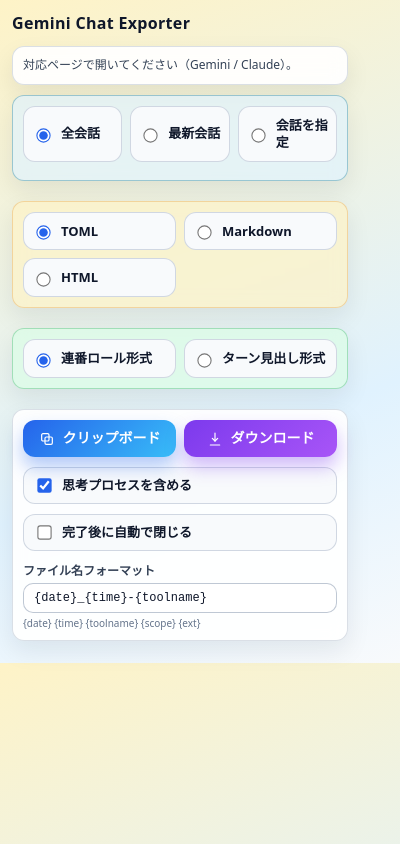
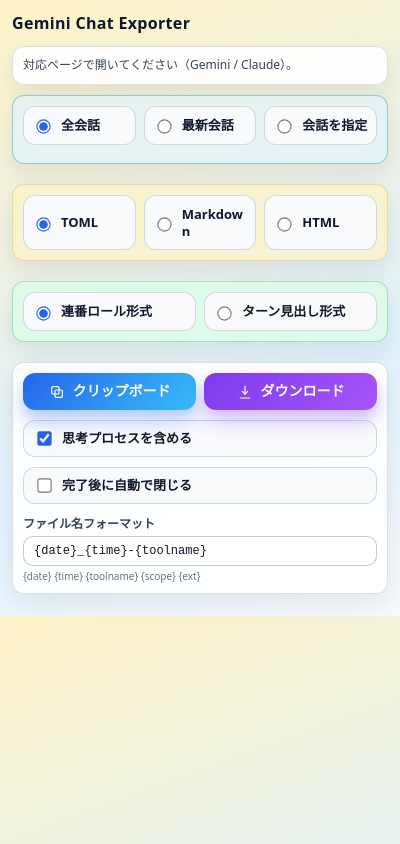
Before and after one commit to shirayu/chrome_chat_exporter, a browser extension: page popup.html in a window 400 px wide. Drawn offline with Linux system fonts and the light colour scheme.

Commit message:
Changed size

```diff
--- a/popup.html
+++ b/popup.html
@@ -17,7 +17,7 @@
         font-family: "Space Grotesk", system-ui, -apple-system, sans-serif;
         margin: 0;
         padding: 12px;
-        width: 360px;
+        width: 420px;
         max-width: 100%;
         background: linear-gradient(160deg, #fef3c7 0%, #e0f2fe 65%, #f8fafc 100%);
         color: #0f172a;
@@ -60,7 +60,8 @@
         grid-template-columns: repeat(2, minmax(0, 1fr));
         gap: 8px;
       }
-      .option-group.scope-group {
+      .option-group.scope-group,
+      .option-group.format-group {
         grid-template-columns: repeat(3, minmax(0, 1fr));
       }
       .option {
@@ -274,7 +275,7 @@
         <div class="scope-note" id="scope-note"></div>
       </div>
       <div class="section format">
-        <div class="option-group">
+        <div class="option-group format-group">
           <label class="option">
           <input type="radio" name="format" value="toml" checked />
             <span class="text">
```
